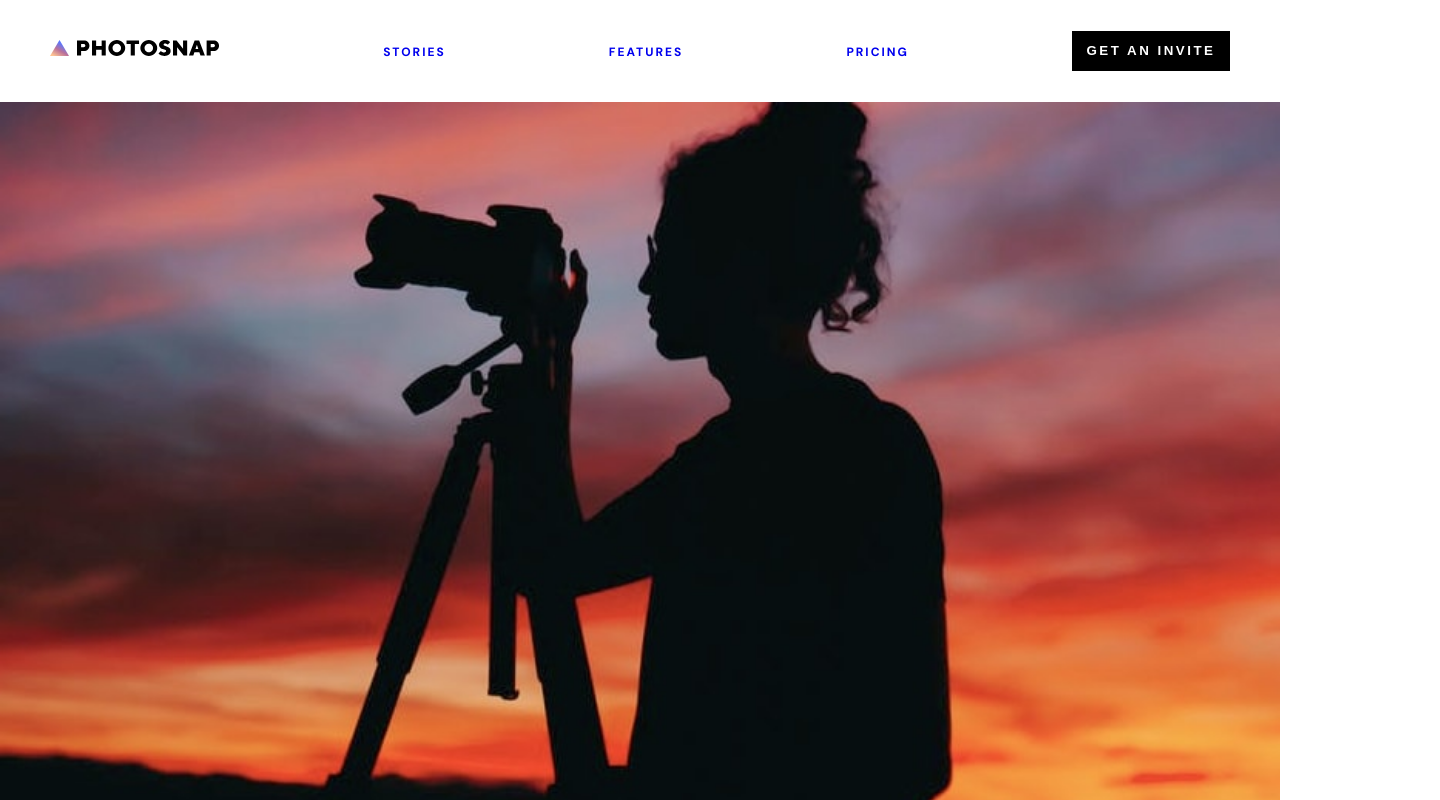
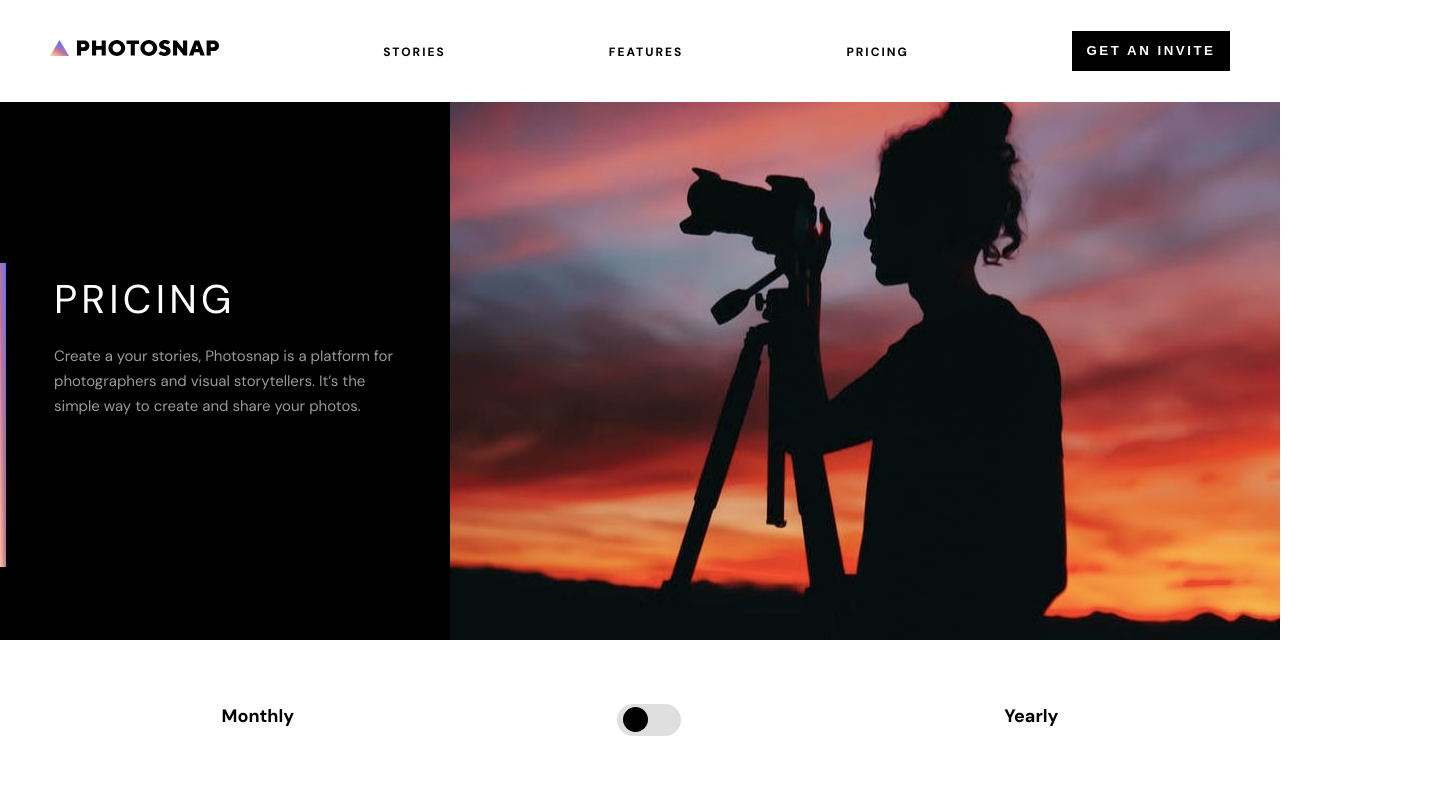
Before and after one commit to cornelia-schulz/fm-photosnaps, a React (Create React App) app: page /pricing in a window 1280 px wide. Shown: the top 800 px of the page, 1440 px wide, since content can reach past the window. Built offline with nearby package versions, Linux system fonts and the light colour scheme.

Commit message:
update home page to work with tablet design

```diff
--- a/src/components/Beta.jsx
+++ b/src/components/Beta.jsx
@@ -1,18 +1,28 @@
+import { useEffect, useState } from 'react'
+import { useWindowSize } from '../hooks/useWindowSize'
 import betaMobile from '../assets/shared/mobile/bg-beta.jpg'
 import betaTablet from '../assets/shared/tablet/bg-beta.jpg'
 import betaDesktop from '../assets/shared/desktop/bg-beta.jpg'
 
 function Beta() {
+  const windowSize = useWindowSize()
+  const [image, setImage] = useState(betaMobile)
+
+  useEffect(() => {
+    if (windowSize.width < 768) {
+      setImage(betaMobile)
+    } else if (windowSize.width > 767 && windowSize.width < 1000) {
+      setImage(betaTablet)
+    } else if (windowSize.width > 999) {
+      setImage(betaDesktop)
+    }
+  }, [windowSize, ])
+
   return (
     <div className="beta">
       <img
         className="beta-img"
-                srcSet={`${betaMobile} 375w,
-                         ${betaTablet} 768w,
-                         ${betaDesktop} 1440w`}
-                sizes="(max-width: 600px) 375px,
-                        (max-width: 768px) 768px"
-                src={betaMobile}
+        src={image}
         alt="we are in beta"
         loading="lazy"
       />
--- a/src/components/Footer.jsx
+++ b/src/components/Footer.jsx
@@ -5,12 +5,13 @@ import Youtube from './svg/Youtube'
 import Twitter from './svg/Twitter'
 import Pinterest from './svg/Pinterest'
 import Instagram from './svg/Instagram'
+import { Fragment } from 'react'
 
 function Footer() {
     return (
-        <footer className="footer">
+        <Fragment>
+          <footer className="footer footer-mobile">
             <Logo fill="white" className="footer-logo" />
-            {/* <img src={logo} alt="logo" /> */}
             <div className="social-media-icons-wrapper">
                 <Link to=""><Facebook fill="white" /></Link>
                 <Link to=""><Youtube fill="white" /></Link>
@@ -26,7 +27,31 @@ function Footer() {
             </ul>
             <button className="button button-no-border button-no-border-light">GET AN INVITE</button>
             <p className="copyright opacity-50">Copyright 2019. All Rights Reserved</p>
-        </footer>
+          </footer>
+
+          <footer className="footer footer-large">
+              <div className="logo-wrapper">
+                <Logo fill="white" className="footer-logo" />
+                <button className="button button-no-border button-no-border-light">GET AN INVITE</button>
+              </div>
+              <ul className="site-links-list">
+                <li className="site-links"><Link to="/">HOME</Link></li>
+                <li className="site-links"><Link to="/stories">STORIES</Link></li>
+                <li className="site-links"><Link to="/features">FEATURES</Link></li>
+                <li className="site-links"><Link to="/pricing">PRICING</Link></li>
+            </ul>
+            <div className="copyright-wrapper">
+                <div className="social-media-icons-wrapper">
+                    <Link to=""><Facebook fill="white" /></Link>
+                    <Link to=""><Youtube fill="white" /></Link>
+                    <Link to=""><Twitter fill="white" /></Link>
+                    <Link to=""><Pinterest fill="white" /></Link>
+                    <Link to=""><Instagram fill="white" /></Link>
+                </div>
+                <p className="copyright opacity-50">Copyright 2019. All Rights Reserved</p>
+            </div>
+          </footer>
+        </Fragment>
     )
 }
 
--- a/src/components/PhotoCard.jsx
+++ b/src/components/PhotoCard.jsx
@@ -1,23 +1,30 @@
+import { useEffect, useState } from 'react'
 import { Link } from 'react-router-dom'
+import { useWindowSize } from '../hooks/useWindowSize'
 
-function PhotoCard({photoCard}) {
+function PhotoCard({ photoCard }) {
+  const windowSize = useWindowSize()
+  const [image, setImage] = useState(photoCard.mobileImage)
+
+  useEffect(() => {
+    if (windowSize.width < 768) {
+      setImage(photoCard.mobileImage)
+    } else {
+      setImage(photoCard.desktopImage)
+    }
+  }, [windowSize, photoCard.desktopImage, photoCard.mobileImage])
+
   return (
     <div className="photo-card">
       <img
         className="photo-card-img"
-                srcSet={`${photoCard.mobileImage} 375w,
-                         ${photoCard.desktopImage} 360w`}
-                sizes="(max-width: 768px) 375px,
-                        360px"
-                src={photoCard.mobileImage}
+        src={image}
         alt="story"
         loading="lazy"
       />
       <div className="gradient" />
       <div className="photo-card-description">
-                {photoCard.date &&
-                    <p className="photo-card-date"> {photoCard.date}</p>
-                }
+        {photoCard.date && <p className="photo-card-date"> {photoCard.date}</p>}
         <h3 className="photo-card-title">{photoCard.title}</h3>
         <p className="photo-card-author">by {photoCard.author}</p>
         <button className="button button-no-border button-no-border-light">
--- a/src/components/StoryCard.jsx
+++ b/src/components/StoryCard.jsx
@@ -1,21 +1,36 @@
+import { useEffect, useState } from 'react'
 import { Link } from 'react-router-dom'
+import { useWindowSize } from '../hooks/useWindowSize'
 
-function StoryCard({card}) {
+function StoryCard({card, index}) {
+
+  const windowSize = useWindowSize()
+  const [showImage, setShowImage] = useState(false)
+  const [image, setImage] = useState(card.imageMobile)
+
+  useEffect(() => {
+    if (windowSize.width < 768) {
+      setShowImage(true)
+      setImage(card.imageMobile)
+    } else if (windowSize.width > 767 && windowSize.width < 1000) {
+      setShowImage(index%2 !== 0)
+      setImage(card.imageTablet)
+    } else if (windowSize.width > 999) {
+      setImage(card.imageDesktop)
+    }
+  }, [windowSize, index, card.imageDesktop, card.imageMobile, card.imageTablet])
+
+
 
   return (
       <div className={"story-card " + (card.darkMode ? 'story-card-dark' : 'story-card-light')}>
+        {showImage &&
         <img
           className="story-card-img"
-          srcSet={`${card.imageMobile} 375w,
-                   ${card.imageTablet} 273w,
-                   ${card.imageDesktop} 830w`}
-          sizes="(max-width: 500px) 100vw,
-                (max-width: 768px) 25vw,
-                830px"
-          src={card.mobileImg}
-          alt="create and share"
+          src={image}
+          alt={index}
           loading="lazy"
-        />
+        />}
         <div className="story-card-content">
           {card.tagline &&
             <p className="story-card-content-tagline">{card.tagline}</p>
@@ -39,6 +54,13 @@ function StoryCard({card}) {
             </button>
           }
         </div>
+        {windowSize.width > 767 && !showImage &&
+        <img
+          className="story-card-img"
+          src={image}
+          alt={index}
+          loading="lazy"
+        />}
       </div>
   )
 }
--- /dev/null
+++ b/src/hooks/useWindowSize.js
@@ -0,0 +1,20 @@
+import { useEffect, useState } from 'react'
+
+export function useWindowSize() {
+    const [windowSize, setWindowSize] = useState({
+      width: undefined,
+      height: undefined,
+    })
+    useEffect(() => {
+      function handleResize() {
+        setWindowSize({
+          width: window.innerWidth,
+          height: window.innerHeight,
+        })
+      }
+      window.addEventListener("resize", handleResize)
+      handleResize()
+      return () => window.removeEventListener("resize", handleResize)
+    }, [])
+    return windowSize
+  }
--- a/src/pages/Home.jsx
+++ b/src/pages/Home.jsx
@@ -116,11 +116,13 @@ function Home() {
       <div className="home">
         <Header />
         {storyCards.map((storyCard, index) =>
-          <StoryCard card={storyCard} key={index} />
+          <StoryCard card={storyCard} index={index} key={index} />
         )}
-        {photoCards.map((photoCard, index) =>
-          <PhotoCard photoCard={photoCard} key={index} />
-        )}
+        <div className="photo-cards">
+          {photoCards.map((photoCard, index) =>
+            <PhotoCard photoCard={photoCard} key={index} />
+          )}
+        </div>
         {infoCards.map((infoCard, index) =>
           <InfoCard infoCard={infoCard} key={index} />
         )}
--- a/src/styles/App.scss
+++ b/src/styles/App.scss
@@ -108,16 +108,6 @@ h4 {
     display: none;
 }
 
-.large-menu-items {
-    .menu-link {
-        font-size: 1.2rem;
-        font-weight: 700;
-        letter-spacing: 0.2rem;
-        line-height: 1.562rem;
-        text-decoration: none;
-    }
-}
-
 #menu-toggle {
     display: none;
 }
@@ -172,6 +162,17 @@ h4 {
 
     &:first-child {
       margin-top: 2.5rem;
+    }
+}
+
+.large-menu-items {
+    .menu-link {
+        color: $black;
+        font-size: 1.2rem;
+        font-weight: 700;
+        letter-spacing: 0.2rem;
+        line-height: 1.562rem;
+        text-decoration: none;
     }
 }
 
@@ -302,6 +303,10 @@ h4 {
     text-align: center;
 }
 
+.footer-large {
+    display: none;
+}
+
 .social-media-icons-wrapper {
     display: flex;
     justify-content: space-between;
@@ -329,6 +334,11 @@ h4 {
 .copyright {
     line-height: 1.9rem;
     margin-top: 3.4rem;
+}
+
+.copyright-wrapper, .logo-wrapper {
+    display: flex;
+    justify-content: space-between;
 }
 
 .beta {
@@ -514,6 +524,11 @@ h4 {
         height: 4rem;
         width: 15.8rem;
     }
+
+    .button-no-border {
+        width: auto;
+    }
+
     .mobile-header {
         display: none;
     }
@@ -522,4 +537,69 @@ h4 {
         display: block;
     }
 
+    .story-card {
+        display: flex;
+    }
+
+    .highlight {
+        height: 30.4rem;
+        left: 0;
+        top: 30%;
+        width: 0.6rem
+    }
+
+    .story-card-content {
+        max-width: 65rem;
+        padding: 17.3rem 5.4rem;
+    }
+
+    .story-card-content-intro {
+        font-size: 4rem;
+        letter-spacing: 0.417rem;
+        line-height: 4.8rem;
+        margin-bottom: 2.1rem;
+    }
+
+    .story-card-content-text {
+        margin-bottom: 4.8rem;
+    }
+
+    .photo-cards {
+        display: flex;
+        flex-grow: 1;
+        flex-wrap: wrap;
+    }
+
+    .photo-card {
+        flex-basis: 50%;
+    }
+
+    .info-card {
+        margin: 12rem auto;
+        max-width: 45.7rem;
+    }
+
+    .footer-mobile {
+        display: none;
+    }
+
+    .footer-large {
+        display: block;
+        padding-bottom: 1.5rem;
+        text-align: left;
+    }
+
+    .site-links-list {
+        display: flex;
+        margin-bottom: 4rem;
+    }
+
+    .site-links {
+        margin-right: 2.6rem;
+        margin-top: 3.2rem;
+    }
+
+    .social-media-icons-wrapper {
+        margin-left: 0;
+    }
 }
```
Lines whose indentation alone changed are shown as unchanged.
